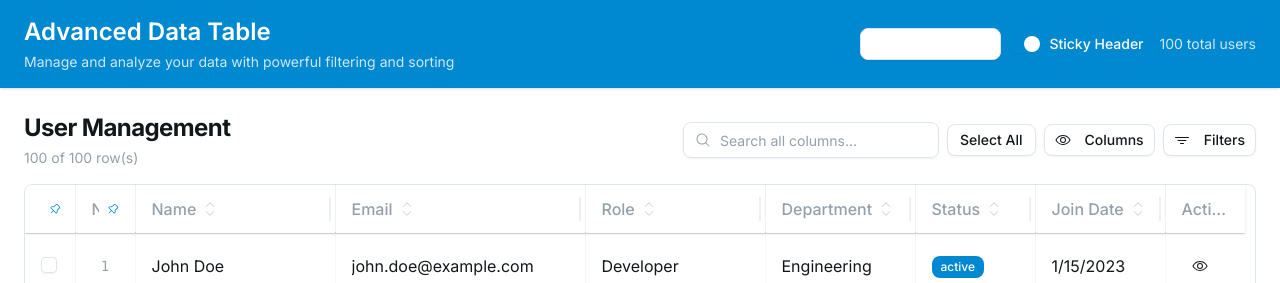
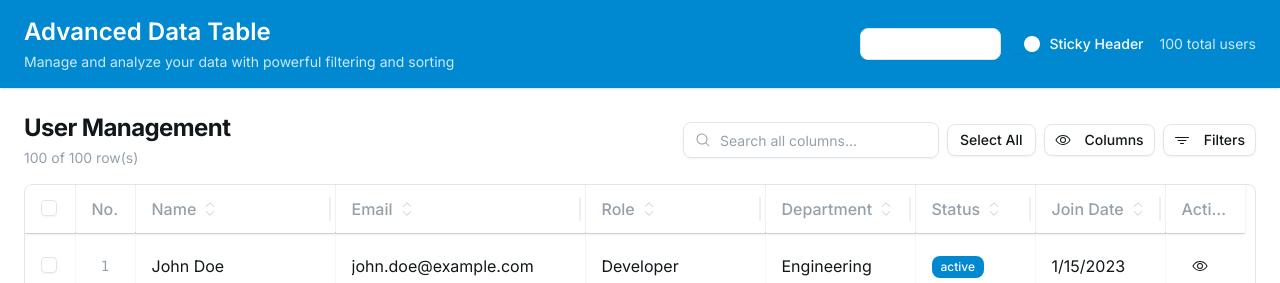
Before and after one commit to thanhbinhqs/react-data-table-com, a React (Vite) app: page / in a window 1280 px wide. Shown: the top 283 px of the page. Built offline with nearby package versions, Linux system fonts and the light colour scheme.

Commit message:
Generated by Spark: ẩn icon sticky ở cột selection và No.

```diff
--- a/src/components/DataTable.tsx
+++ b/src/components/DataTable.tsx
@@ -629,8 +629,8 @@ export function DataTable<TData>({
                             </div>
                           )}
 
-                          {/* Pin indicator */}
-                          {isPinned && (
+                          {/* Pin indicator - Hide for selection and row number columns */}
+                          {isPinned && header.column.id !== 'select' && header.column.id !== 'rowNumber' && (
                             <PushPin className={cn(
                               "h-3 w-3 text-primary flex-shrink-0",
                               isPinned === 'right' && "rotate-90"
```
